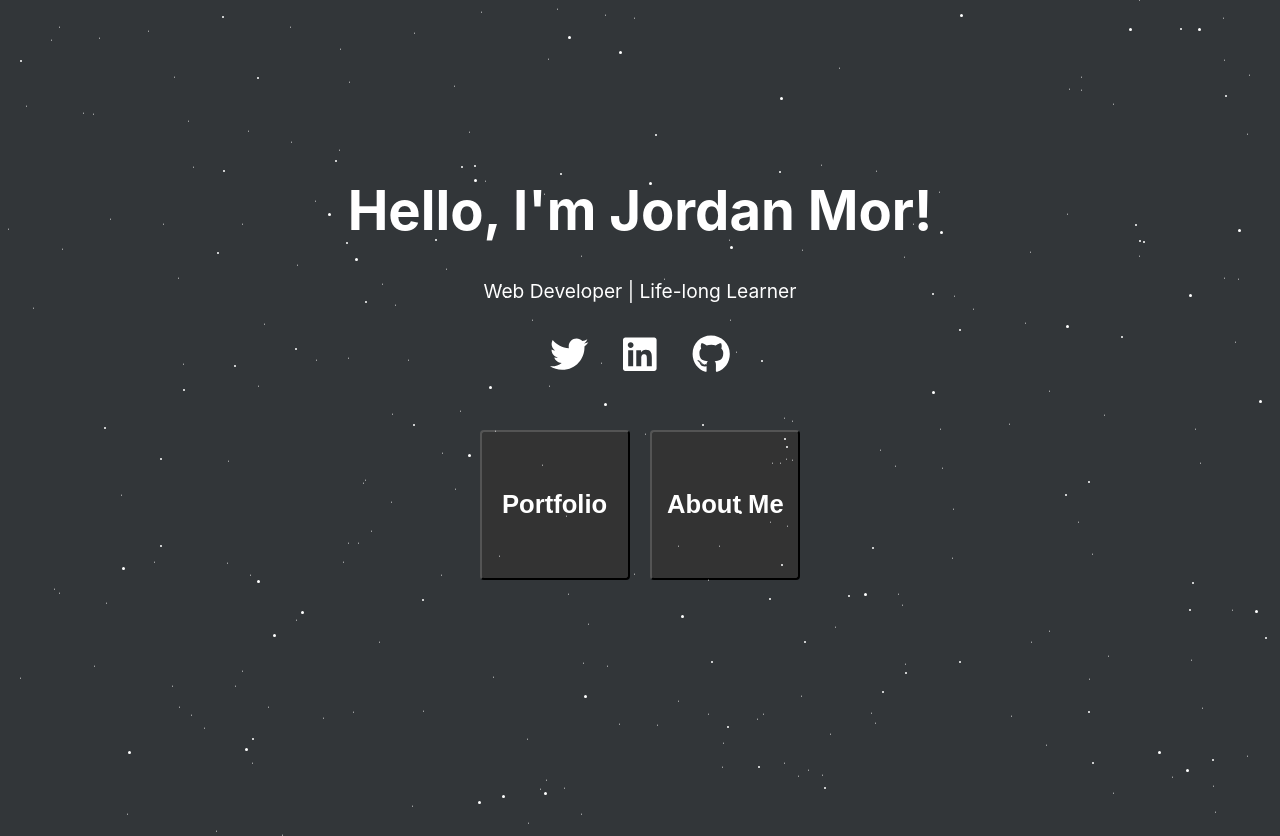
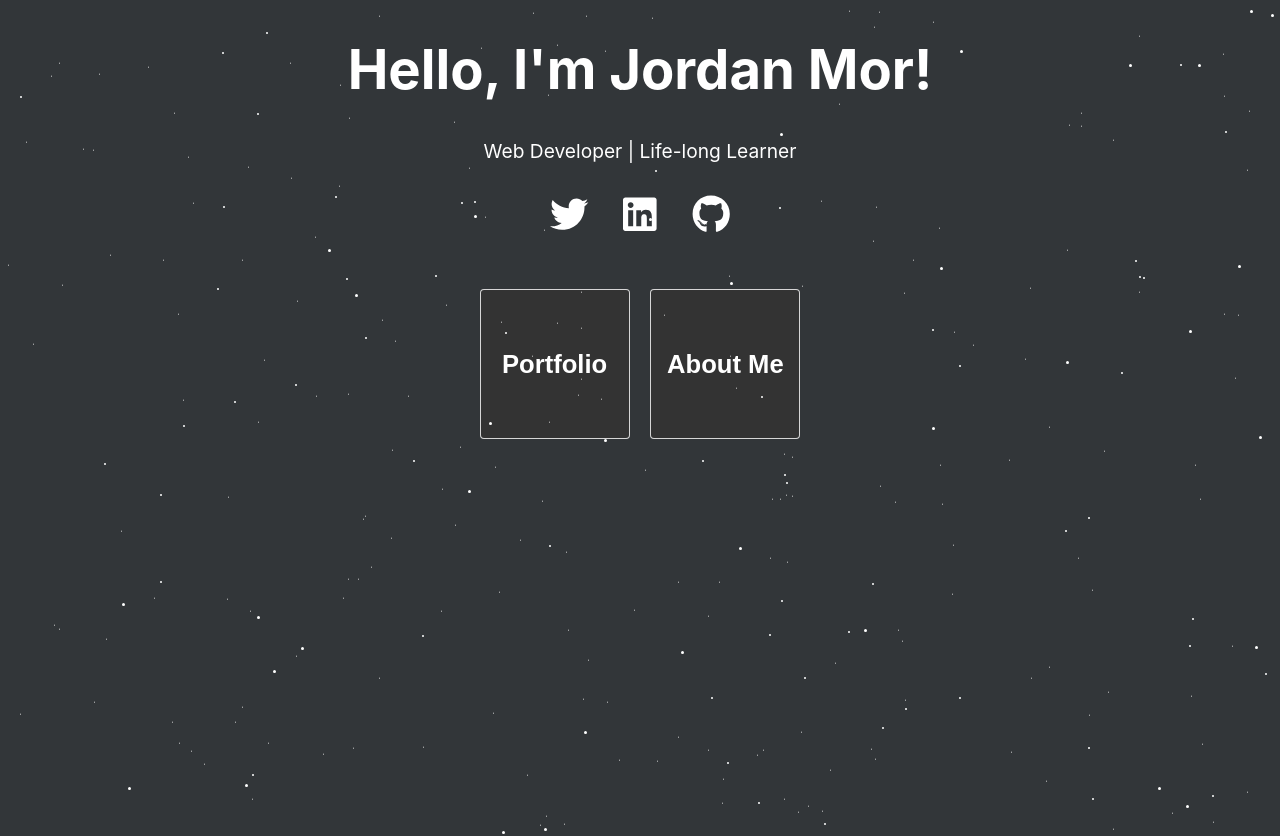
Before and after one commit to jordanmor/jordanmor.com, a React (Create React App) app: page / in a window 1280 px wide. Before the commit the page ends 800 px from the top, so only its background shows below. Built offline with nearby package versions, Linux system fonts and the light colour scheme.

Commit message:
Add landing page component

```diff
--- a/src/components/App.js
+++ b/src/components/App.js
@@ -1,20 +1,23 @@
 import React, { Component } from 'react';
+import { BrowserRouter, Switch, Route } from 'react-router-dom';
 import Background from './background';
-import Header from './Header';
+import Landing from './landing';
 import { library } from '@fortawesome/fontawesome-svg-core'
 import { fab } from '@fortawesome/free-brands-svg-icons'
-// import { faCoffee } from '@fortawesome/free-solid-svg-icons'
-// import { FontAwesomeIcon } from '@fortawesome/react-fontawesome'
 
 library.add(fab);
 
 class App extends Component {
   render() {
     return (
-      <React.Fragment>
-        <Background />
-        <Header />
-      </React.Fragment>
+      <BrowserRouter>
+        <React.Fragment>
+          <Background />
+          <Switch>
+            <Route exact path="/" component={Landing}></Route>
+          </Switch>
+        </React.Fragment>
+      </BrowserRouter>
     );
   }
 }
--- a/src/components/Header/index.js
+++ b/src/components/Header/index.js
@@ -1,23 +1,8 @@
 import React from 'react';
-import { FontAwesomeIcon } from '@fortawesome/react-fontawesome'
 
 const Header = () => {
   return (
-    <header className="flex-center">
-      <div className="header-main">
-        <h1 className='logo'>Hello, I'm <span>Jordan Mor!</span></h1>
-        <div className="tagline">Web Developer | Life-long Learner</div>
-        <div className="social-icons">
-          <a className="social-icon" href="https://twitter.com/imjordanmor"><FontAwesomeIcon icon={['fab', 'twitter']}/></a>
-          <a className="social-icon" href="https://www.linkedin.com/in/jordanmor/"><FontAwesomeIcon icon={['fab', 'linkedin']} /></a>
-          <a className="social-icon" href="https://github.com/jordanmor"><FontAwesomeIcon icon={['fab', 'github']} /></a>
-        </div>
-        <div className="button-group flex-center">
-          <button><span>Portfolio</span><i className="btn1"></i></button>
-          <button><span>About Me</span><i className="btn2"></i></button>
-
-        </div>
-      </div>
+    <header>
     </header>
    );
 }
--- /dev/null
+++ b/src/components/landing.js
@@ -0,0 +1,24 @@
+import React from 'react';
+import { FontAwesomeIcon } from '@fortawesome/react-fontawesome'
+
+const Landing = () => {
+  return (
+    <header>
+      <div className="header-main">
+        <h1 className='logo'>Hello, I'm <span>Jordan Mor!</span></h1>
+        <div className="tagline">Web Developer | Life-long Learner</div>
+        <div className="social-icons">
+          <a className="social-icon" href="https://twitter.com/imjordanmor"><FontAwesomeIcon icon={['fab', 'twitter']}/></a>
+          <a className="social-icon" href="https://www.linkedin.com/in/jordanmor/"><FontAwesomeIcon icon={['fab', 'linkedin']} /></a>
+          <a className="social-icon" href="https://github.com/jordanmor"><FontAwesomeIcon icon={['fab', 'github']} /></a>
+        </div>
+        <div className="button-group flex-center">
+          <button><span>Portfolio</span><i className="btn1"></i></button>
+          <button><span>About Me</span><i className="btn2"></i></button>
+        </div>
+      </div>
+    </header>
+   );
+}
+
+export default Landing;
--- a/src/index.css
+++ b/src/index.css
@@ -38,14 +38,16 @@ body::-webkit-scrollbar {
 ==============-============-============-==========*/
 
 header {
+  /* display: flex;
+  justify-content: center; */
   min-height: 100vh;
   position: relative;
 }
 
 .header-main {
   color: #fff;
-  margin-bottom: 5rem;
   padding: 0 1rem;
+  margin: 0 auto;
 }
 
 .header-main h1 {
@@ -55,6 +57,7 @@ header {
 
 h1.logo span {
   display: table;
+  margin: 0 auto;
 }
 
 .tagline {
@@ -91,6 +94,7 @@ h1.logo span {
   font-size: 1.6rem;
   font-weight: bold;
   border-radius: 4px;
+  border: 1px solid rgba(255, 255, 255, 0.8);
   overflow: hidden;
   outline: none;
   opacity: 1;
@@ -137,6 +141,12 @@ i {
                       MEDIA QUERIES
 ==============-============-============-==========*/
 
+@media (max-width: 740px ) {
+  header {
+    margin-top: 5rem;
+  }
+}
+
 @media (min-width: 741px ) {
   h1.logo span {
     display: inline-block;
```
